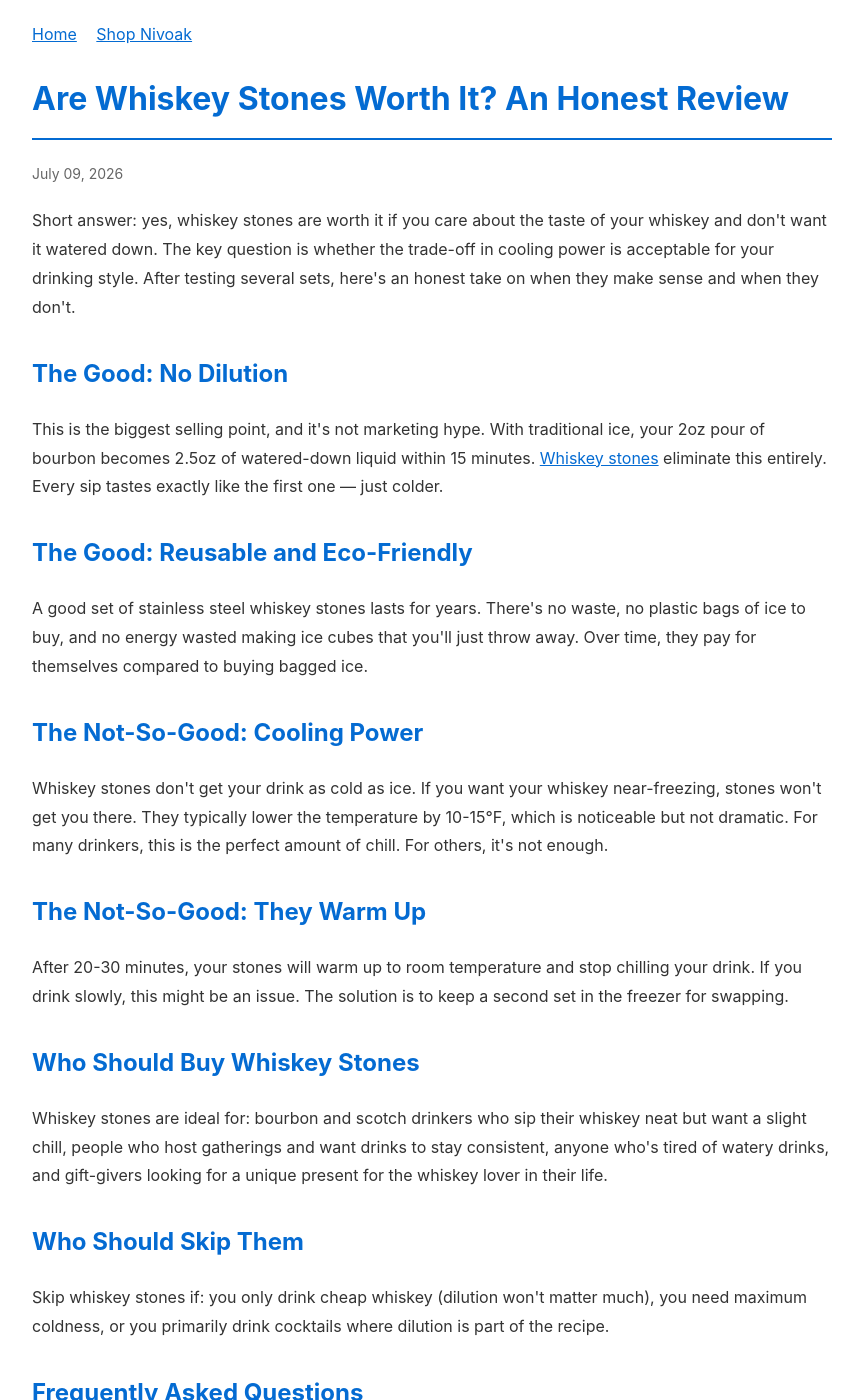
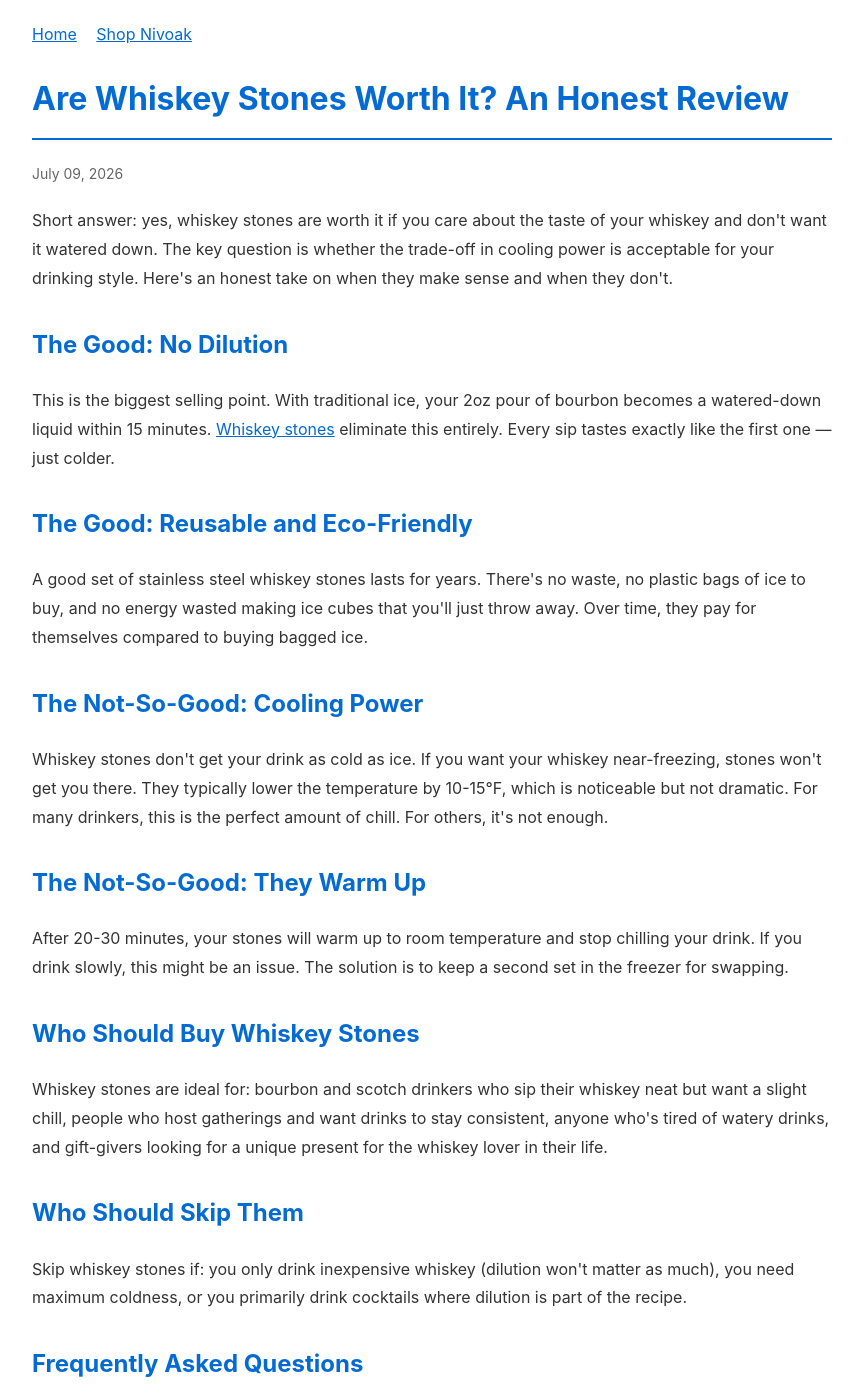
Before and after one commit to keikiqiu/nivoak-blog, a Jekyll site: the page built from _posts/2026-07-09-are-whiskey-stones-worth-it-review.md, in a window 1280 px wide and 1400 px high. Shown: the whole window, without its empty margins (208-1071 px from the left). Built offline with Jekyll 4.4.1, drawn with Linux system fonts in a browser that asks for light colours.

Commit message:
Add: Are Whiskey Stones Worth It? An Honest Review

```diff
--- a/_posts/2026-07-09-are-whiskey-stones-worth-it-review.md
+++ b/_posts/2026-07-09-are-whiskey-stones-worth-it-review.md
@@ -3,11 +3,10 @@
 date: 2026-07-09
 layout: default
 ---
-
-<p>Short answer: yes, whiskey stones are worth it if you care about the taste of your whiskey and don't want it watered down. The key question is whether the trade-off in cooling power is acceptable for your drinking style. After testing several sets, here's an honest take on when they make sense and when they don't.</p>
+<p>Short answer: yes, whiskey stones are worth it if you care about the taste of your whiskey and don't want it watered down. The key question is whether the trade-off in cooling power is acceptable for your drinking style. Here's an honest take on when they make sense and when they don't.</p>
 
 <h2>The Good: No Dilution</h2>
-<p>This is the biggest selling point, and it's not marketing hype. With traditional ice, your 2oz pour of bourbon becomes 2.5oz of watered-down liquid within 15 minutes. <a href="https://nivoak.com/product/whisky-stones-gift-set-stainless-steel-ice-cubes/">Whiskey stones</a> eliminate this entirely. Every sip tastes exactly like the first one — just colder.</p>
+<p>This is the biggest selling point. With traditional ice, your 2oz pour of bourbon becomes a watered-down liquid within 15 minutes. <a href="https://nivoak.com/product/whisky-stones-gift-set-stainless-steel-ice-cubes/">Whiskey stones</a> eliminate this entirely. Every sip tastes exactly like the first one — just colder.</p>
 
 <h2>The Good: Reusable and Eco-Friendly</h2>
 <p>A good set of stainless steel whiskey stones lasts for years. There's no waste, no plastic bags of ice to buy, and no energy wasted making ice cubes that you'll just throw away. Over time, they pay for themselves compared to buying bagged ice.</p>
@@ -22,7 +21,7 @@
 <p>Whiskey stones are ideal for: bourbon and scotch drinkers who sip their whiskey neat but want a slight chill, people who host gatherings and want drinks to stay consistent, anyone who's tired of watery drinks, and gift-givers looking for a unique present for the whiskey lover in their life.</p>
 
 <h2>Who Should Skip Them</h2>
-<p>Skip whiskey stones if: you only drink cheap whiskey (dilution won't matter much), you need maximum coldness, or you primarily drink cocktails where dilution is part of the recipe.</p>
+<p>Skip whiskey stones if: you only drink inexpensive whiskey (dilution won't matter as much), you need maximum coldness, or you primarily drink cocktails where dilution is part of the recipe.</p>
 
 <h2>Frequently Asked Questions</h2>
 <h3>How long do whiskey stones last?</h3>
@@ -35,6 +34,5 @@
 <p>Stainless steel is generally the best — it chills effectively, won't break, is easy to clean, and doesn't absorb flavors or odors.</p>
 
 <p>Thinking about trying them? <a href="https://nivoak.com/shop/">Explore Nivoak's whiskey stone collection</a> — each set is made from premium food-grade stainless steel.</p>
-
 ---
-*Originally published on [Nivoak.com](https://nivoak.com/?p=2784)*
+*Originally published on [Nivoak.com](https://nivoak.com/?p=2800)*
```
